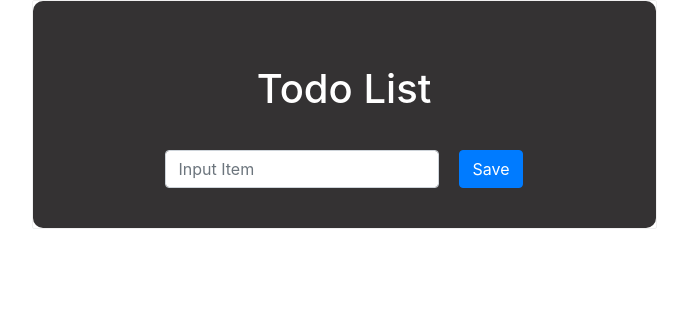
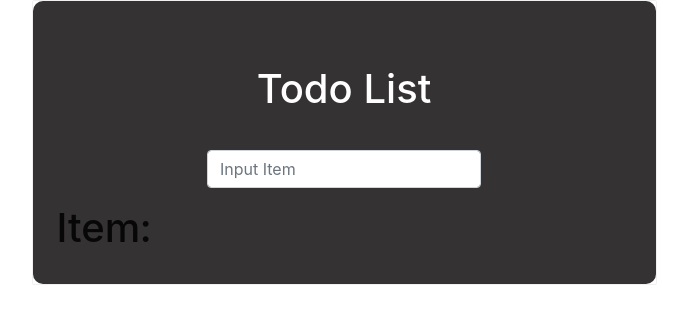
Before and after one commit to brandon2580/react-todo, a React (Create React App) app in the folder react-todo/: page / in a window 1280 px wide. Shown: the top 324 px of the page, without its empty margins (296-984 px from the left). Built offline with nearby package versions, Linux system fonts and the light colour scheme.

Commit message:
input saves to LS

```diff
--- a/react-todo/src/App.js
+++ b/react-todo/src/App.js
@@ -2,9 +2,10 @@ import React from 'react';
 import Todo from './Components/Todo'
 import './App.css';
 import 'bootstrap/dist/css/bootstrap.min.css';
+
 function App() {
   return (
-    <Todo />
+    <Todo testProp="johnnya" />
   );
 }
 
--- a/react-todo/src/Components/InputField.js
+++ b/react-todo/src/Components/InputField.js
@@ -1,17 +1,25 @@
 import React from 'react'
 import { Form, Button } from 'react-bootstrap'
+import SkeletonButton from 'antd/lib/skeleton/Button'
 
 const InputField = (props) => {
     const [input, setInput] = React.useState('')
 
+    props.callbackHandle(input)
+
+    React.useEffect(() => {
+        localStorage.setItem('inputValue', input);
+    }, [input]);
+
+    const onChange = e => setInput(e.target.value);
+
     return (
         <div>
-            <Form >
+            <Form>
                 <div className='row'>
                     <Form.Group controlId="inputForm">
-                        <Form.Control type="input" placeholder="Input Item" />
+                        <Form.Control type="input" placeholder="Input Item" value={input} onChange={onChange} />
                     </Form.Group>
-                    <Button className='save-button' variant="primary">Save</Button>
                 </div>
             </Form>
         </div>
--- a/react-todo/src/Components/Todo.js
+++ b/react-todo/src/Components/Todo.js
@@ -3,14 +3,19 @@ import { Card } from 'antd';
 import InputField from './InputField'
 
 const Todo = (props) => {
-    console.log(props)
+
+    const receiveDataFromChild = (inputValue) => {
+        console.log('Input: ' + inputValue)
+    }
+
     return (
         <div className='container-fluid'>
             <Card className='todo-card'>
                 <h1 className='header'>Todo List</h1>
                 <div className='row d-flex justify-content-center '>
-                    <InputField />
+                    <InputField callbackHandle={receiveDataFromChild} />
                 </div>
+                <h1>Item: {localStorage.getItem('inputValue')}</h1>
             </Card>
         </div>
     )
```
